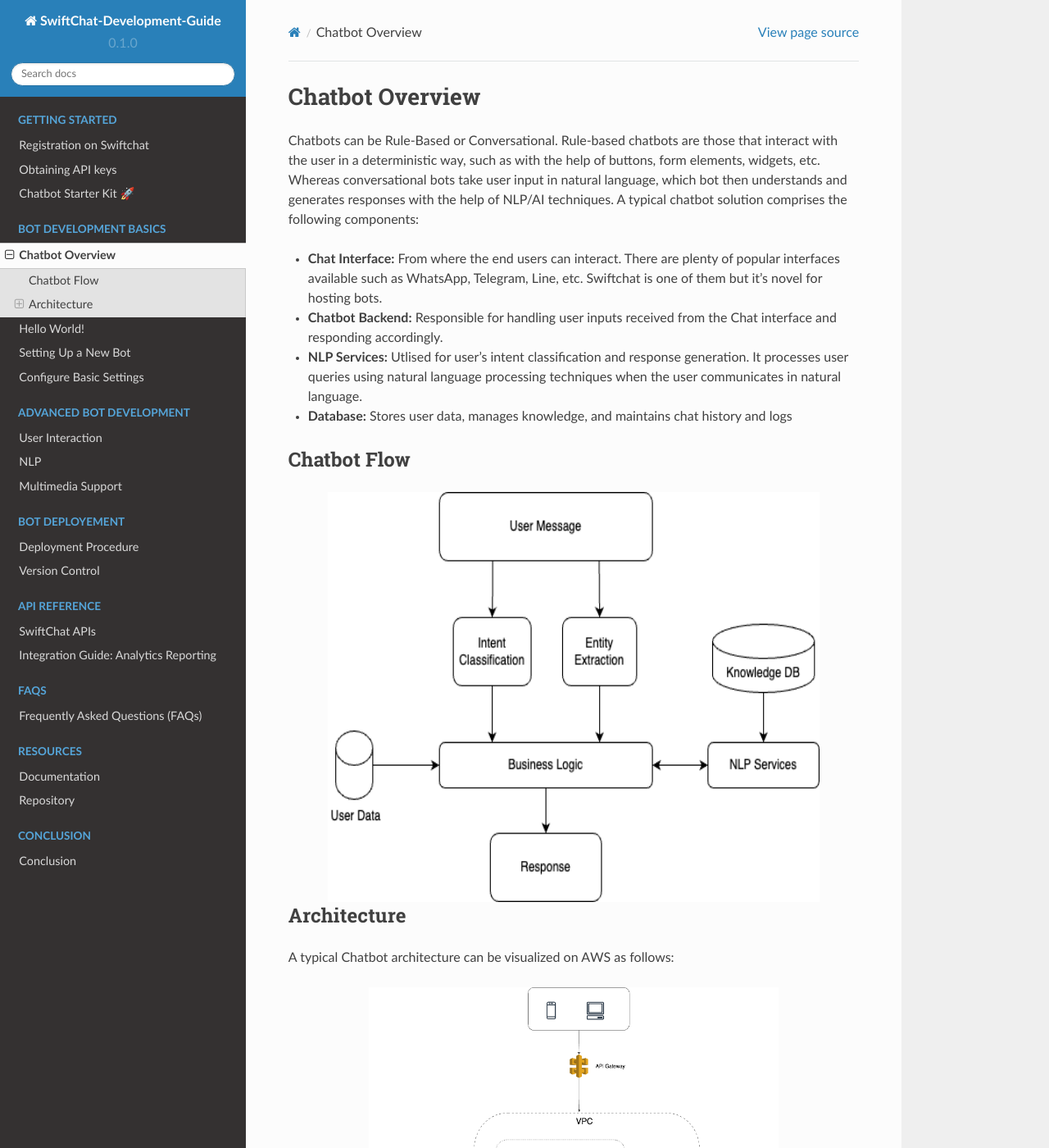
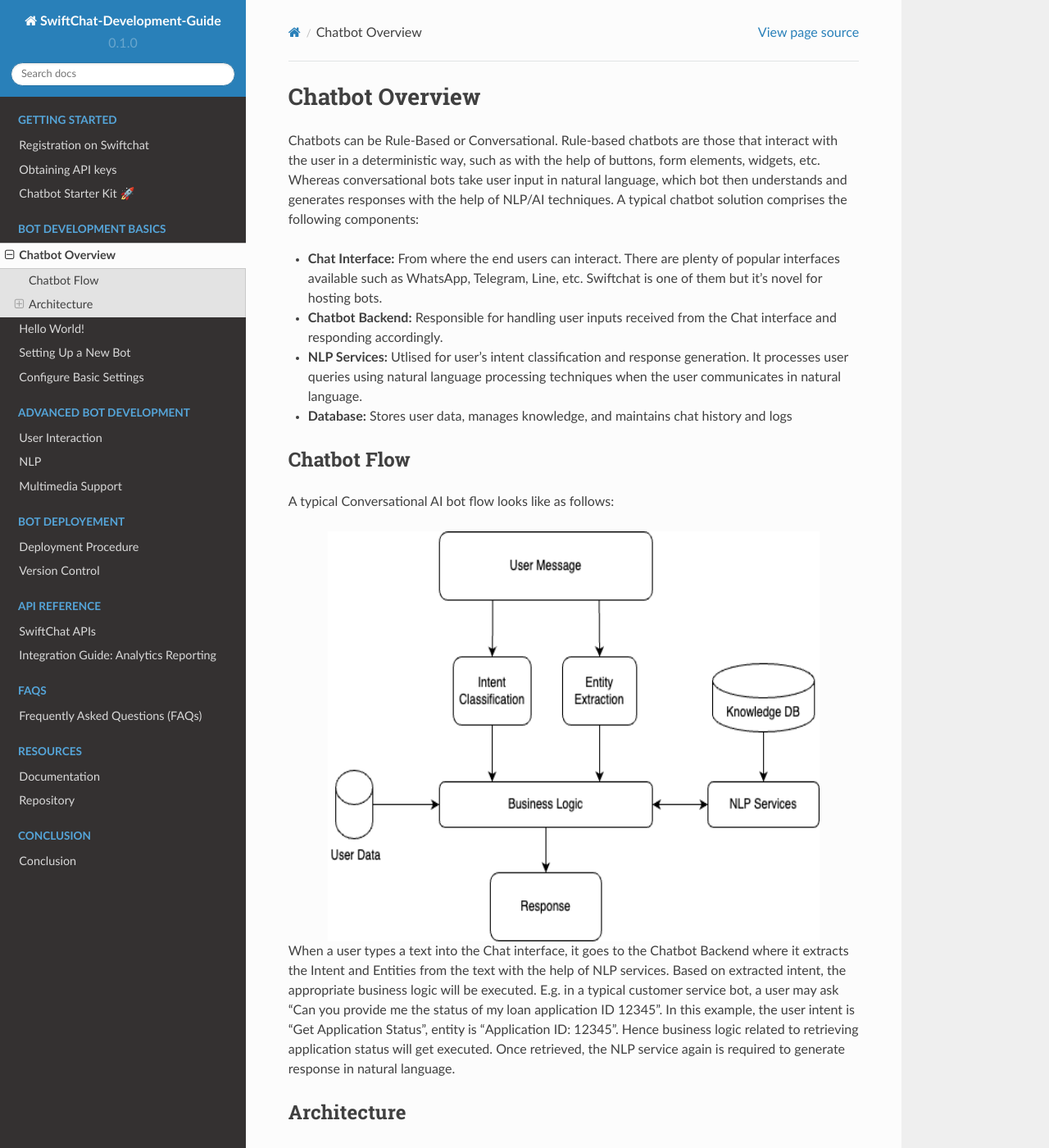
Before and after one commit to Priyanka-sharma181/Chatbot-Development-Guide, a Sphinx documentation site: the page built from docs/source/chatbot_overview.rst, in a window 1280 px wide and 1400 px high. Shown: the whole window at 82% size. Built offline with Sphinx 7.4.7 and the Read the Docs theme 2.0.0, drawn with Linux system fonts in a browser that asks for light colours.

Commit message:
Update chatbot_overview.rst

```diff
--- a/docs/source/chatbot_overview.rst
+++ b/docs/source/chatbot_overview.rst
@@ -10,11 +10,16 @@ A typical chatbot solution comprises the following components:
 
 Chatbot Flow
 ~~~~~~~~~~~~~~~~~~~~~~~
+A typical Conversational AI bot flow looks like as follows:
+
 .. image:: ../images/create_bot_images/Chatbot_Flow.png
    :alt: Deployment Structure
    :width: 600
    :height: 500
    :align: center
+
+When a user types a text into the Chat interface, it goes to the Chatbot Backend where it extracts the Intent and Entities from the text with the help of NLP services.
+Based on extracted intent, the appropriate business logic will be executed. E.g. in a typical customer service bot, a user may ask "Can you provide me the status of my loan application ID 12345". In this example, the user intent is "Get Application Status", entity is "Application ID: 12345". Hence business logic related to retrieving application status will get executed. Once retrieved, the NLP service again is required to generate response in natural language.
 
 Architecture
 ~~~~~~~~~~~~~~~~~~~~~~~
```
